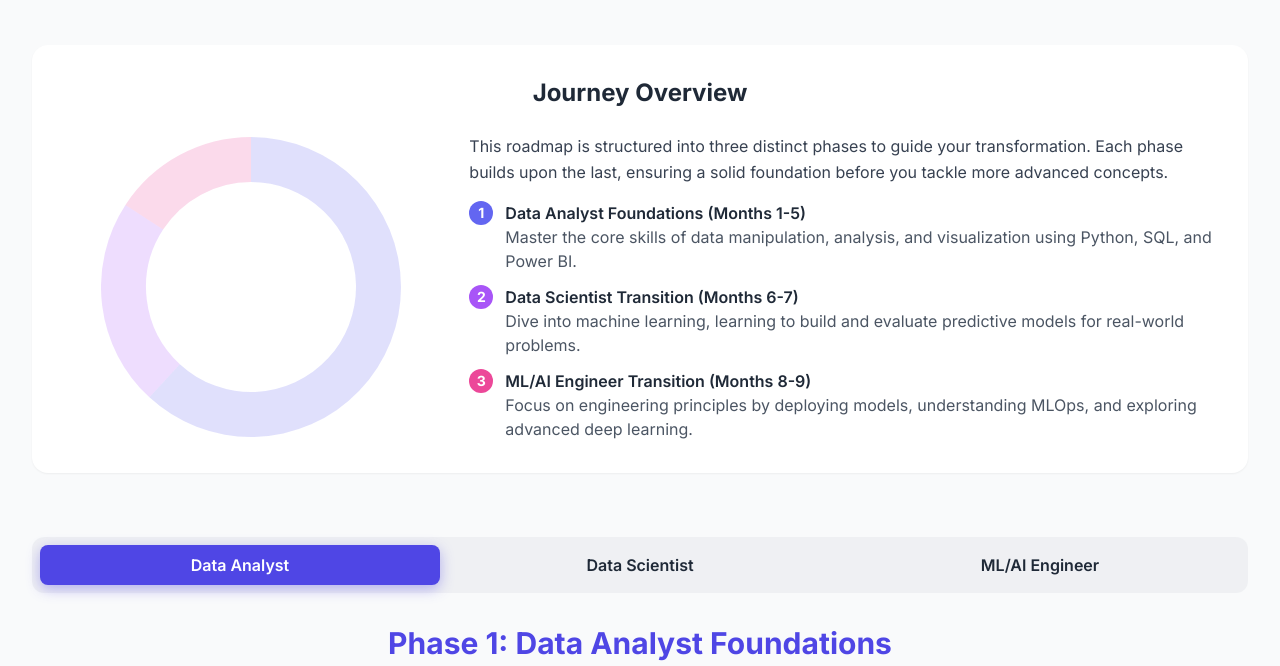
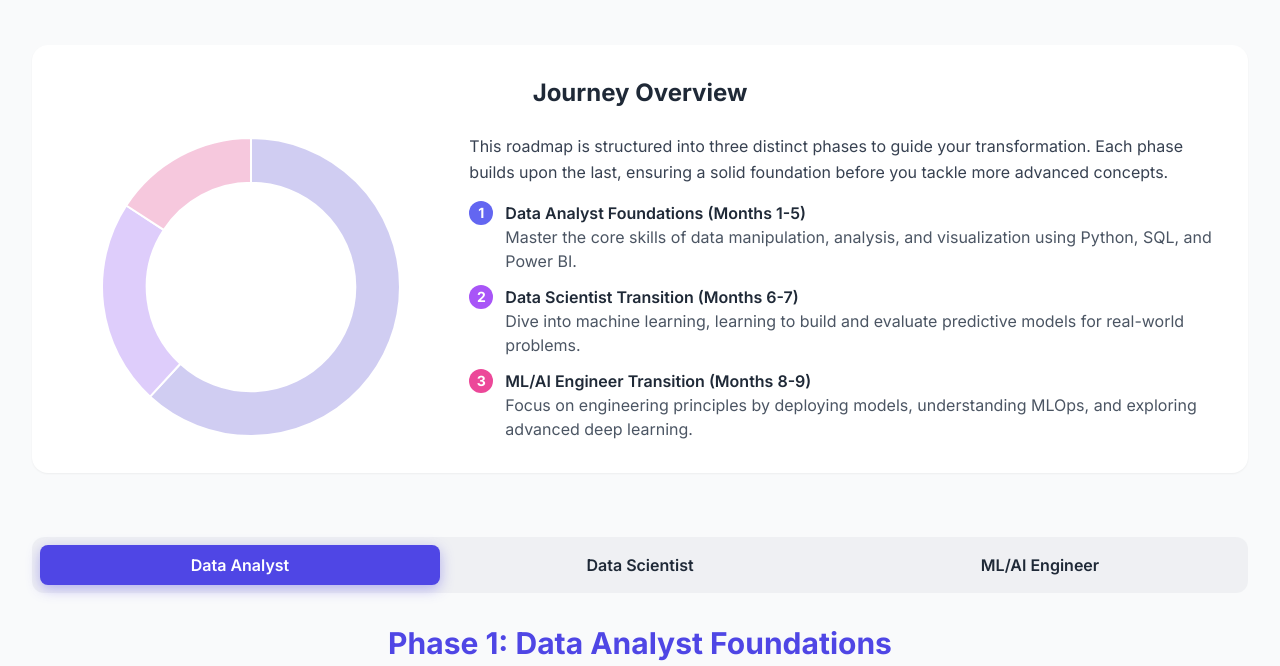
Before and after one commit to sourabghose/roadmap, a plain HTML site: page index.html in a window 1280 px wide. Shown: the part 119-785 px from the top of the page. Drawn offline with nearby package versions, Linux system fonts and the light colour scheme.

Commit message:
Update index.html

```diff
--- a/index.html
+++ b/index.html
@@ -194,7 +194,7 @@
                 {
                     month: 9, focus: "Advanced Topics & Job Prep", topics: [
                         "CNNs for image classification", "RNNs for NLP", "System design for ML", "Data structures & algorithms", "Interview prep", "Resume & portfolio polish"
-                    ], projects: "CNN for image classification, NLP model, Mock interviews"
+                    ], projects: "CNNs for image classification, NLP model, Mock interviews"
                 },
             ]
         };
@@ -203,6 +203,12 @@
             analyst: 'indigo',
             scientist: 'purple',
             engineer: 'pink'
+        };
+
+        const chartColors = {
+            analyst: { primary: '#4338CA', secondary: '#4338CA40' },
+            scientist: { primary: '#7C3AED', secondary: '#7C3AED40' },
+            engineer: { primary: '#DB2777', secondary: '#DB277740' }
         };
 
         let roadmapChart;
@@ -358,12 +364,12 @@
                     datasets: [{
                         data: [0, 1, 0, 1, 0, 1],
                         backgroundColor: [
-                            'rgba(99, 102, 241, 1)', 'rgba(99, 102, 241, 0.2)',
-                            'rgba(168, 85, 247, 1)', 'rgba(168, 85, 247, 0.2)',
-                            'rgba(236, 72, 153, 1)', 'rgba(236, 72, 153, 0.2)'
+                            chartColors.analyst.primary, chartColors.analyst.secondary,
+                            chartColors.scientist.primary, chartColors.scientist.secondary,
+                            chartColors.engineer.primary, chartColors.engineer.secondary
                         ],
-                        borderColor: 'transparent',
-                        borderWidth: 0,
+                        borderColor: '#ffffff',
+                        borderWidth: 2,
                         hoverOffset: 4
                     }]
                 },
```
